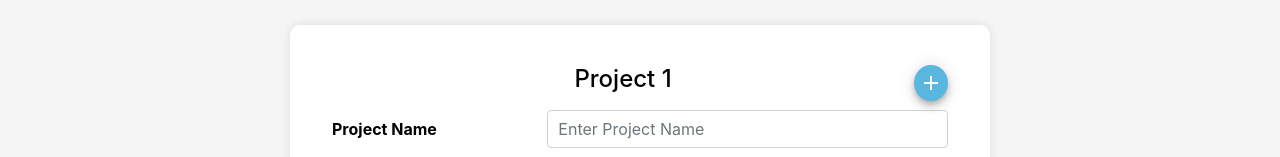
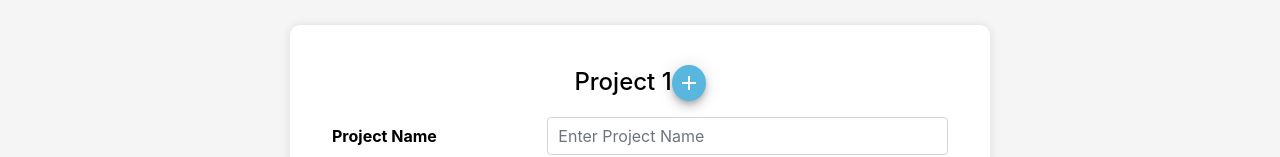
Before and after one commit to parth5283/Front-end-Resume-Managment, a React (Create React App) app: page /emp-project-details in a window 1280 px wide. Shown: the part 180-337 px from the top of the page. Built offline with nearby package versions, Linux system fonts and the light colour scheme.

Commit message:
deployment update final

```diff
--- a/src/CSS/EmpDetailsForm.css
+++ b/src/CSS/EmpDetailsForm.css
@@ -162,7 +162,7 @@
 }
 .add-btn-wrapper{
   display: inline-block;
-  float:right;
+  /* float:right; */
 }
 
 @keyframes bounce {
```
